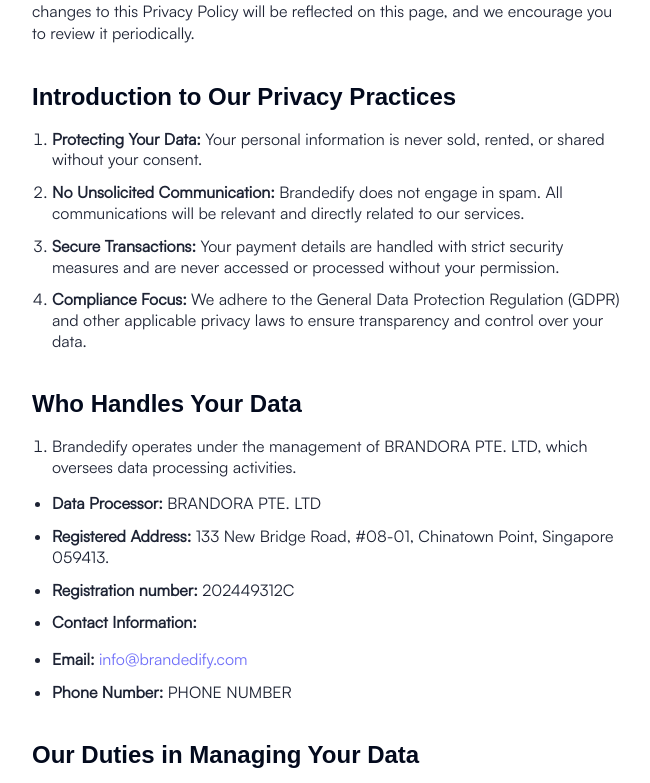
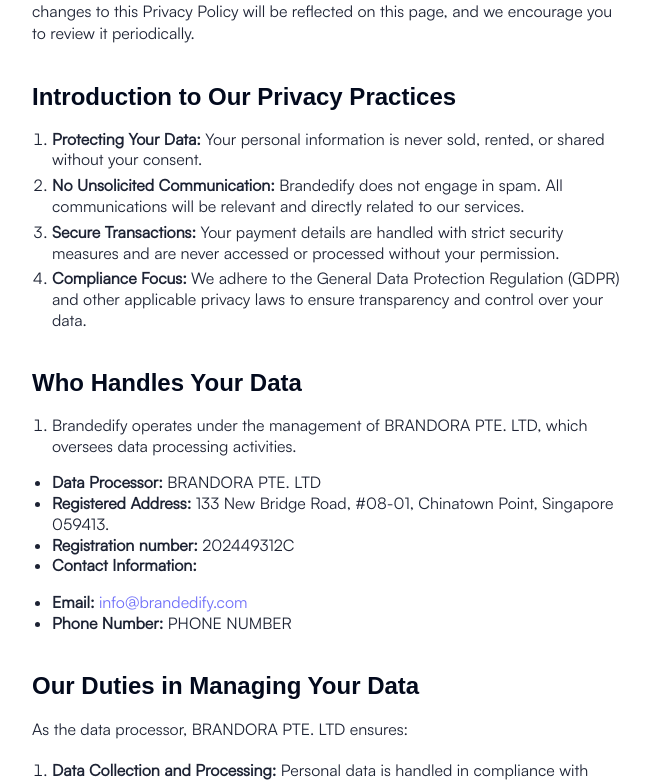
Before and after one commit to splashbit-projects/brandedify, a Next.js app: page /privacy-policy in a window 1280 px wide. Shown: the part 421-1204 px from the top of the page, without its empty margins (313-963 px from the left). Built offline with nearby package versions, Linux system fonts and the light colour scheme.

Commit message:
fixed policies

```diff
--- a/src/lib/policies/privacy-policy.md
+++ b/src/lib/policies/privacy-policy.md
@@ -142,4 +142,4 @@
 - **Email:** [info@brandedify.com](mailto:info@brandedify.com)
 - **Website Contact Form:** [https://brandedify.com/contact](https://brandedify.com/contact)
 
-We are committed to protecting your privacy and addressing your concerns.
+2.  We are committed to protecting your privacy and addressing your concerns.
--- a/src/styles/policy.scss
+++ b/src/styles/policy.scss
@@ -81,7 +81,7 @@
       display: flex;
       flex-direction: column;
       margin-bottom: rem(16);
-      gap: rem(12);
+      gap: rem(5);
       list-style-type: decimal;
       padding-left: rem(20);
       li {
@@ -95,7 +95,7 @@
       display: flex;
       flex-direction: column;
       margin-bottom: rem(16);
-      gap: rem(12);
+      gap: rem(0);
       padding-left: rem(20);
 
       li {
```
Also changed, not shown: src/lib/policies/cookie-policy.md (+1 -1 lines), src/lib/policies/terms-and-conditions.md (+1 -1 lines).
